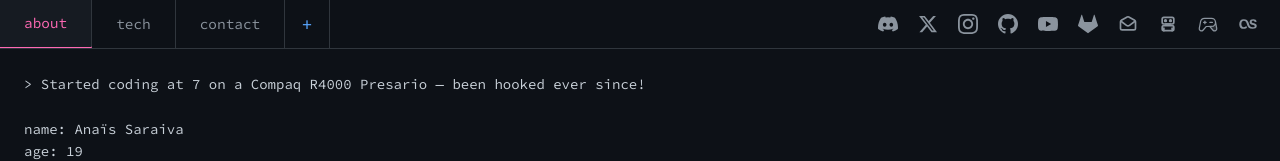
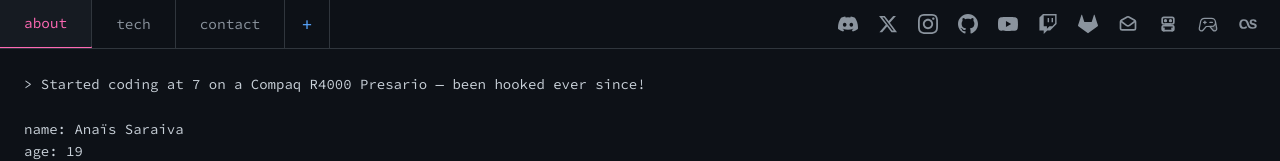
Before and after one commit to Kisakay/Kisakay, a React (Vite) app: page / in a window 1280 px wide. Shown: the top 161 px of the page. Built offline with nearby package versions, Linux system fonts and the light colour scheme.

Commit message:
Update App.tsx

```diff
--- a/src/App.tsx
+++ b/src/App.tsx
@@ -229,6 +229,15 @@ function App() {
       )
     },
     {
+      name: 'Twitch',
+      url: 'https://twitch.tv/anaissaraiva',
+      icon: (
+        <svg width="20" height="20" viewBox="0 0 24 24" fill="currentColor">
+          <path d="M11.571 4.714h1.715v5.143H11.57zm4.715 0H18v5.143h-1.714zM6 0L1.714 4.286v15.428h5.143V24l4.286-4.286h3.428L22.286 12V0zm14.571 11.143l-3.428 3.428h-3.429l-3 3v-3H6.857V1.714h13.714Z" />
+        </svg>
+      )
+    },
+    {
       name: 'GitLab',
       url: 'https://gitlab.com/Kisakay',
       icon: (
```
